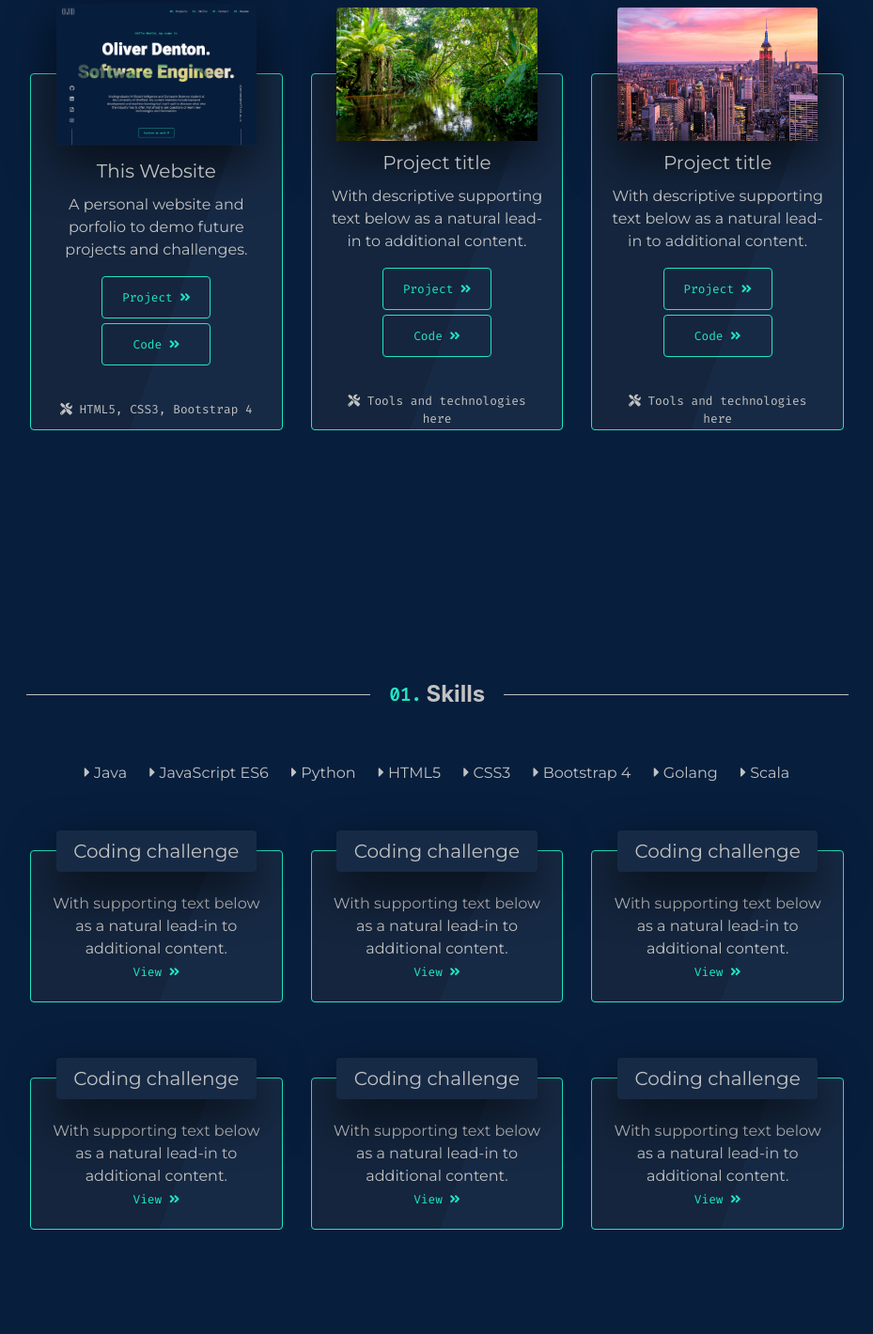
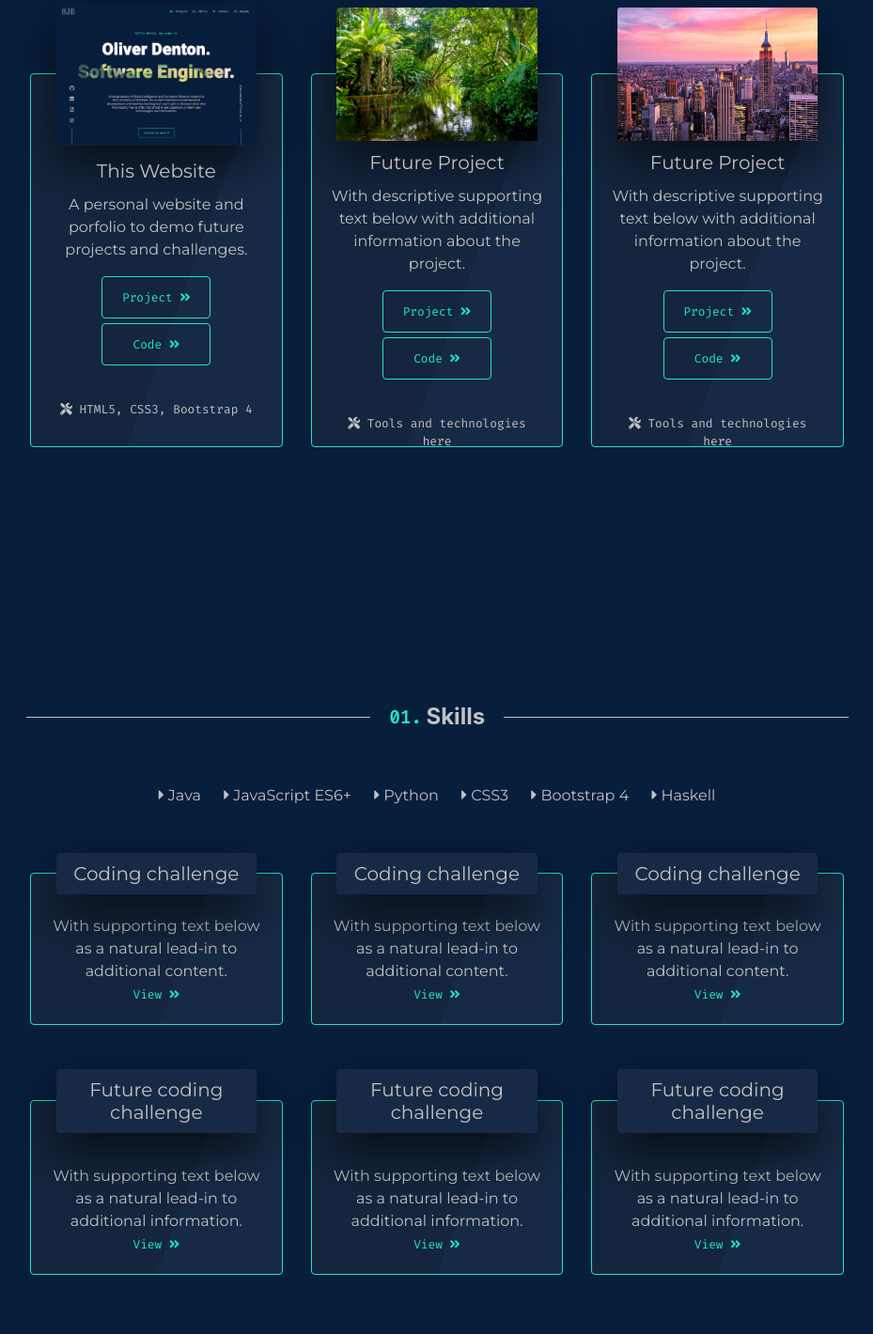
Before and after one commit to oliverdenton/portfolio, a plain HTML site: page index.html in a window 1280 px wide. Shown: the part 1162-2582 px from the top of the page at 94% size, without its empty margins (175-1104 px from the left). Drawn offline with nearby package versions, Linux system fonts and the light colour scheme.

Commit message:
small update

```diff
--- a/index.html
+++ b/index.html
@@ -130,11 +130,8 @@
             <div class="project-card card h-75">
                 <img src="images/placeholder2.jpg" class="card-img-top" alt="...">
                 <div class="card-body project-card-body my-auto">
-                    <h5 class="card-title project-card-title grey">Project title</h5>
-                    <p class="card-text project-card-text grey">With descriptive supporting text below as a natural
-                        lead-in
-                        to additional
-                        content.</p>
+                    <h5 class="card-title project-card-title grey">Future Project</h5>
+                    <p class="card-text project-card-text grey">With descriptive supporting text below with additional information about the project.</p>
                     <a href="#" class="btn btn-outline-primary btn-project code-font view-project"
                         target="_blank">Project
                         <i class="fas fa-angle-double-right"></i>
@@ -151,11 +148,8 @@
             <div class="project-card card h-75">
                 <img src="images/placeholder3.jpg" class="card-img-top" alt="...">
                 <div class="card-body project-card-body my-auto">
-                    <h5 class="card-title project-card-title grey">Project title</h5>
-                    <p class="card-text project-card-text grey">With descriptive supporting text below as a natural
-                        lead-in
-                        to additional
-                        content.</p>
+                    <h5 class="card-title project-card-title grey">Future Project</h5>
+                    <p class="card-text project-card-text grey">With descriptive supporting text below with additional information about the project.</p>
                     <a href="#" class="btn btn-outline-primary btn-project code-font view-project"
                         target="_blank">Project
                         <i class="fas fa-angle-double-right"></i>
@@ -180,13 +174,10 @@
             <p class="grey"><i class="fas fa-caret-right"></i> Java</p>
         </div>
         <div class="skill-container">
-            <p class="grey"><i class="fas fa-caret-right"></i> JavaScript ES6</p>
+            <p class="grey"><i class="fas fa-caret-right"></i> JavaScript ES6+</p>
         </div>
         <div class="skill-container">
             <p class="grey"><i class="fas fa-caret-right"></i> Python</p>
-        </div>
-        <div class="skill-container">
-            <p class="grey"><i class="fas fa-caret-right"></i> HTML5</p>
         </div>
         <div class="skill-container">
             <p class="grey"><i class="fas fa-caret-right"></i> CSS3</p>
@@ -195,10 +186,7 @@
             <p class="grey"><i class="fas fa-caret-right"></i> Bootstrap 4</p>
         </div>
         <div class="skill-container">
-            <p class="grey"><i class="fas fa-caret-right"></i> Golang</p>
-        </div>
-        <div class="skill-container">
-            <p class="grey"><i class="fas fa-caret-right"></i> Scala</p>
+            <p class="grey"><i class="fas fa-caret-right"></i> Haskell</p>
         </div>
     </div>
     <!-- Coding challenges -->
@@ -248,11 +236,10 @@
         <div class="col-lg-4 col-md-6 col-sm-12 challenge-holder">
             <div class="skill-card-holder">
                 <div class="card skill-card">
-                    <h5 class="card-title skill-card-title grey">Coding challenge</h5>
+                    <h5 class="card-title skill-card-title grey">Future coding challenge</h5>
                     <div class="card-body skill-card-body my-auto">
                         <p class="card-text skill-card-text grey my-auto">With supporting text below as a natural
-                            lead-in to additional
-                            content. <br><a class="turqoise code-font" href="#">View <i
+                            lead-in to additional information. <br><a class="turqoise code-font" href="#">View <i
                                     class="fas fa-angle-double-right"></i></a>
                         </p>
                     </div>
@@ -262,11 +249,10 @@
         <div class="col-lg-4 col-md-6 col-sm-12 challenge-holder">
             <div class="skill-card-holder">
                 <div class="card skill-card">
-                    <h5 class="card-title skill-card-title grey">Coding challenge</h5>
+                    <h5 class="card-title skill-card-title grey">Future coding challenge</h5>
                     <div class="card-body skill-card-body my-auto">
                         <p class="card-text skill-card-text grey my-auto">With supporting text below as a natural
-                            lead-in to additional
-                            content. <br><a class="turqoise code-font" href="#">View <i
+                            lead-in to additional information. <br><a class="turqoise code-font" href="#">View <i
                                     class="fas fa-angle-double-right"></i></a>
                         </p>
                     </div>
@@ -276,11 +262,10 @@
         <div class="col-lg-4 col-md-6 col-sm-12 challenge-holder">
             <div class="skill-card-holder">
                 <div class="card skill-card">
-                    <h5 class="card-title skill-card-title grey">Coding challenge</h5>
+                    <h5 class="card-title skill-card-title grey">Future coding challenge</h5>
                     <div class="card-body skill-card-body my-auto">
                         <p class="card-text skill-card-text grey my-auto">With supporting text below as a natural
-                            lead-in to additional
-                            content. <br><a class="turqoise code-font" href="#">View <i
+                            lead-in to additional information. <br><a class="turqoise code-font" href="#">View <i
                                     class="fas fa-angle-double-right"></i></a>
                         </p>
                     </div>
```
Also changed, not shown: 2 other files.
